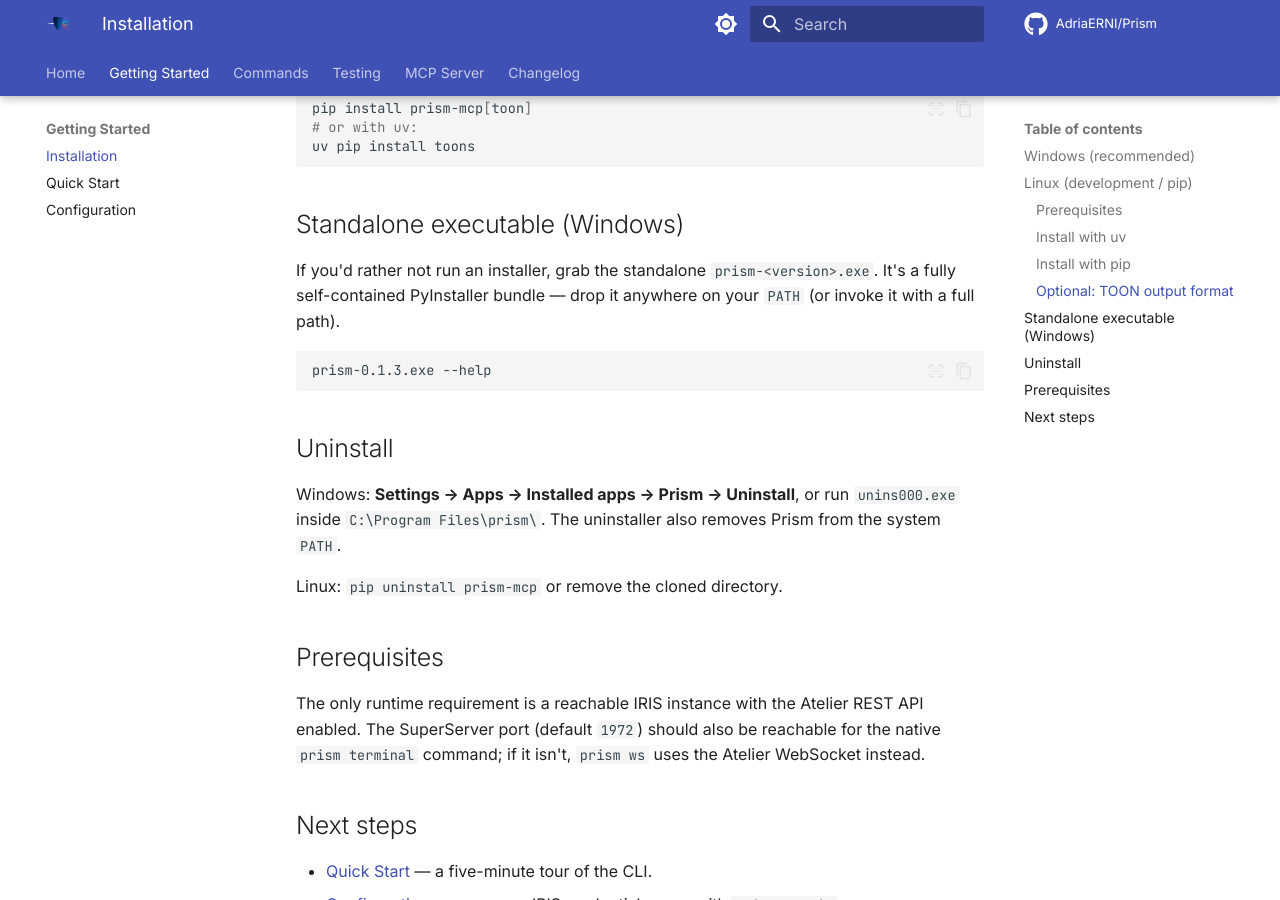
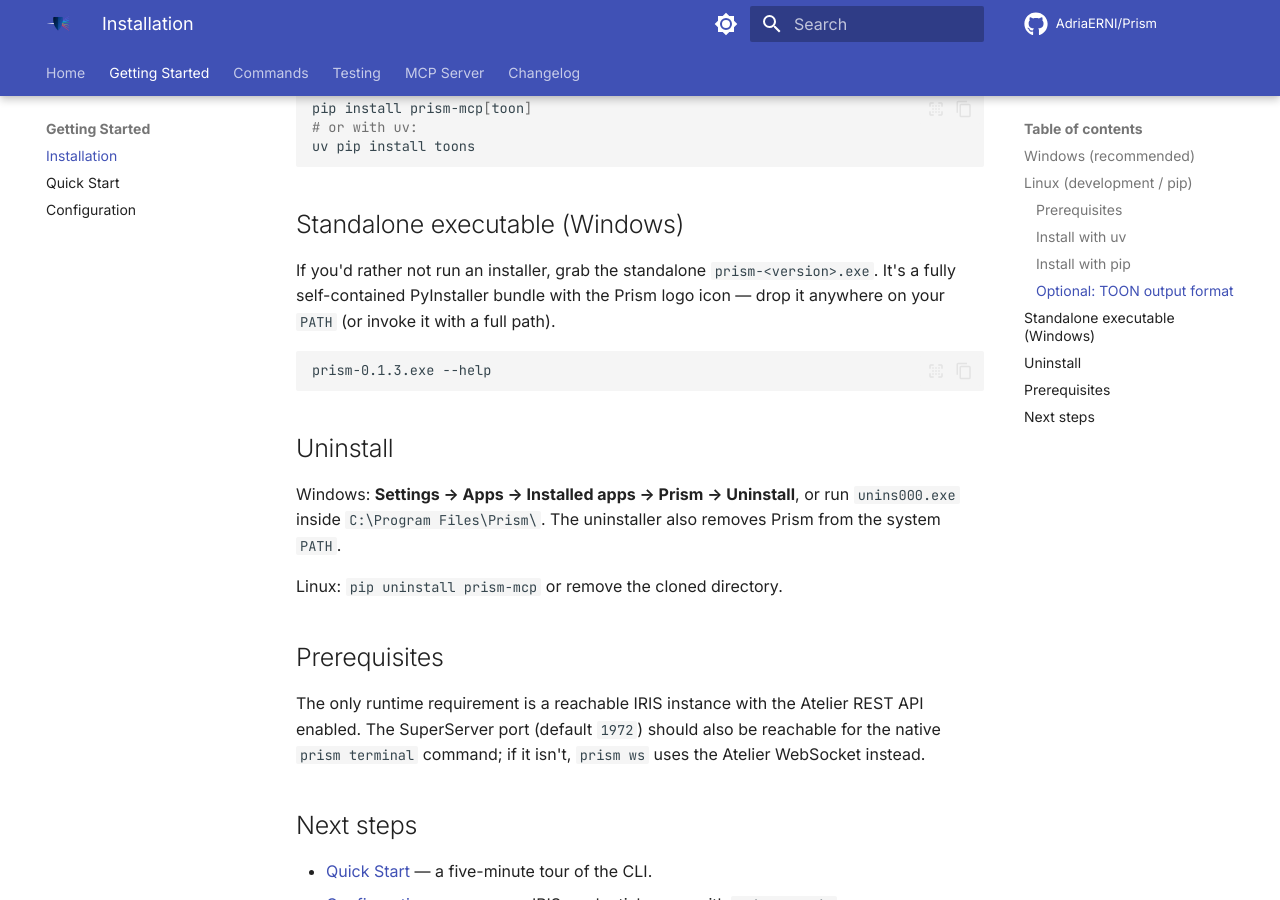
Before and after one commit to AdriaERNI/Prism, an MkDocs documentation site: the page built from docs/getting-started/installation.md, in a window 1280 px wide and 900 px high, scrolled down 1493 px. Built offline with MkDocs 1.6.1 and Material for MkDocs 9.7.7, drawn with Linux system fonts in a browser that asks for light colours; comment, search, counter and statistics services are not loaded.

Commit message:
feat: add Prism logo icons to Windows builds + minimal installer
PyInstaller:
- Added --icon logo.ico to the build command (embeds the Prism logo
  in the .exe file icon and taskbar)
- Added --windowed flag for cleaner console handling

Inno Setup (prism.iss):
- New script at repo root (replaced vagrant/prism.iss)
- SetupIconFile: installer .exe uses the Prism logo
- UninstallDisplayIcon: uninstaller shows the Prism logo
- WizardImageFile + WizardSmallImageFile: custom sidebar + header
  images with the Prism logo
- DisableProgramGroupPage + no [Icons] section: no Start Menu
  shortcuts (Prism is a CLI tool, accessed via PATH)
- DisableWelcomePage: skip the welcome screen
- Minimal wizard: just destination folder + install + done
- LZMA2 ultra compression for smaller installer size
- Full version info (publisher, URL, copyright)

Build workflow:
- Added 'Copy installer assets' step before ISCC compilation
- Icons and .iss are copied to dist/ for the Inno Setup compiler
- Removed the old vagrant/prism.iss path replacement hack

New assets:
- logo.ico: multi-resolution ICO (16-256px, 6 sizes) generated from
  logo.svg
- docs/assets/wizard-header.bmp: 164x314 Inno Setup header image
- docs/assets/wizard-sidebar.bmp: 497x314 Inno Setup sidebar image
- docs/assets/logo-256.png: 256x256 PNG for documentation use

````diff
--- a/docs/getting-started/installation.md
+++ b/docs/getting-started/installation.md
@@ -74,8 +74,9 @@ uv pip install toons
 ## Standalone executable (Windows)
 
 If you'd rather not run an installer, grab the standalone
-`prism-<version>.exe`. It's a fully self-contained PyInstaller bundle —
-drop it anywhere on your `PATH` (or invoke it with a full path).
+`prism-<version>.exe`. It's a fully self-contained PyInstaller bundle with
+the Prism logo icon — drop it anywhere on your `PATH` (or invoke it with a
+full path).
 
 ```
 prism-0.1.3.exe --help
@@ -84,7 +85,7 @@ prism-0.1.3.exe --help
 ## Uninstall
 
 Windows: **Settings → Apps → Installed apps → Prism → Uninstall**, or
-run `unins000.exe` inside `C:\Program Files\prism\`. The uninstaller
+run `unins000.exe` inside `C:\Program Files\Prism\`. The uninstaller
 also removes Prism from the system `PATH`.
 
 Linux: `pip uninstall prism-mcp` or remove the cloned directory.
````
Also changed, not shown: docs/assets/logo-256.png (added), docs/assets/wizard-header.bmp (added), docs/assets/wizard-sidebar.bmp (added), logo.ico (added), 3 other files.
